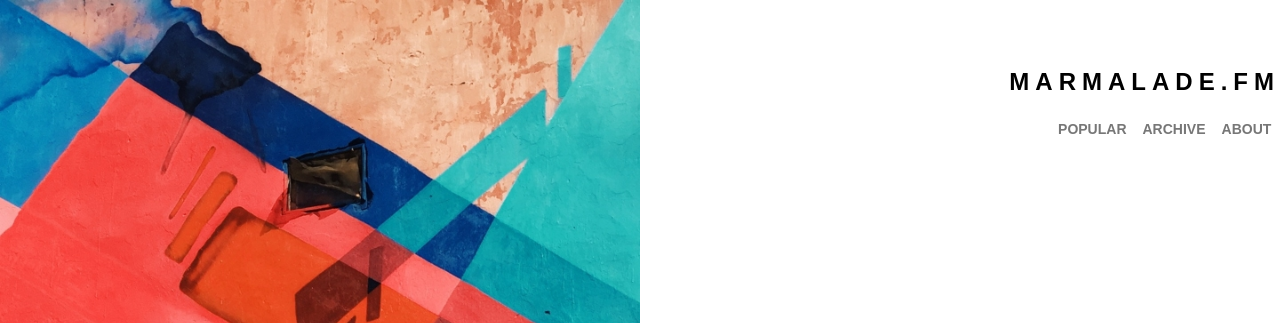
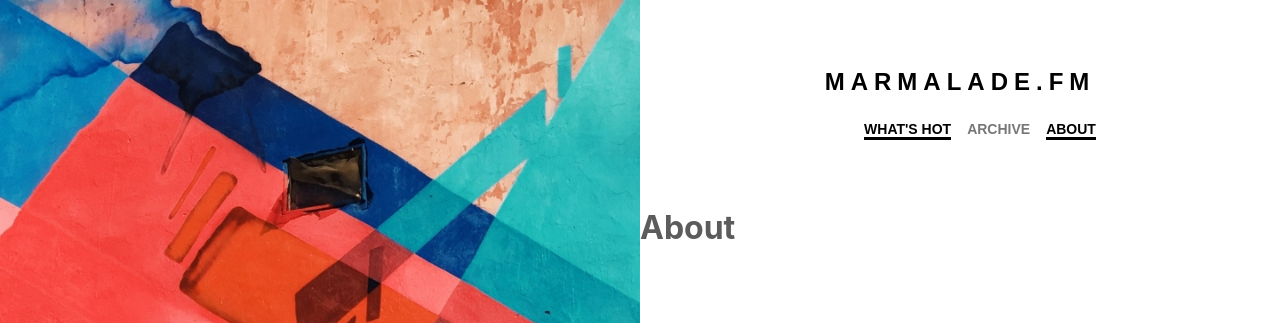
Before and after one commit to madelineuribes/Marmalade.fm, a React (Create React App) app: page /about in a window 1280 px wide. Shown: the top 323 px of the page. Built offline with nearby package versions, Linux system fonts and the light colour scheme; the HTML template or start-up script is replaced by a standard one.

Commit message:
Using React Router

```diff
--- a/package.json
+++ b/package.json
@@ -8,6 +8,7 @@
     "@testing-library/user-event": "^7.2.1",
     "react": "^16.13.1",
     "react-dom": "^16.13.1",
+    "react-router-dom": "^5.2.0",
     "react-scripts": "3.4.3",
     "tachyons": "^4.12.0"
   },
--- a/src/components/App.js
+++ b/src/components/App.js
@@ -1,19 +1,34 @@
 import React, { Component } from 'react';
+import {
+  BrowserRouter as Router,
+  Switch,
+  Route,
+  Link
+} from "react-router-dom";
 
 import FeaturedMix from './FeaturedMix';
 import Header from './Header';
 
+
+const Home = () => <h1>Home</h1>
+const Archive = () => <h1>Archive</h1>
+const About = () => <h1>About</h1>
+
 class App extends Component {
   render() {
     return (
+      <Router>
         <div >
           <div className='flex-l justify-end'>
             {/* FeaturedMix */}
             <FeaturedMix />
-          <div>
+            <div className='w-50-l relative z-1'>
               {/* Header */}
               <Header />
               {/* Routed Page */}
+              <Route exact path="/" component={Home} />
+              <Route path="/archive" component={Archive} />
+              <Route path="/about" component={About} />
             </div>
           </div>
           {/* AutioPlayer */}
@@ -24,6 +39,7 @@ class App extends Component {
             className="db fixed bottom-0 z-5">
           </iframe>
         </div>
+      </Router>
     );
   }
 }
--- a/src/components/Header.js
+++ b/src/components/Header.js
@@ -1,20 +1,25 @@
-import React from 'react';
+import React, { Component } from 'react';
+import { NavLink } from "react-router-dom";
 
 const Header = props => (
   <header className='black mb5 pt5'>
     <h1 className='ttu f3 tracked-mega anton tc mt0 mb3'>Marmalade.fm</h1>
     <ul className='list flex justify-center p10'>
       <li className='mh2'>
-        <a className='nav-link link biryani-black f6 ttu gray'>
-          Popular
-        </a>
+        <NavLink to='/' className="nav-link link biryani-black f6 ttu gray">
+          What's hot
+        </NavLink>
       </li>
-      <li className='mh2'>        <a className='nav-link link black biryani-black f6 ttu gray'>
-        Archive
-        </a></li>
-      <li className='mh2'>        <a className='nav-link link black biryani-black f6 ttu gray'>
-        About
-        </a></li>
+      <li className='mh2'>
+        <NavLink to='/archive' className='nav-link link black biryani-black f6 ttu gray'>
+          Archive
+        </NavLink>
+      </li>
+      <li className='mh2'>
+        <NavLink to='/about' className='nav-link link black biryani-black f6 ttu gray'>
+          About
+        </NavLink>
+      </li>
     </ul>
   </header>
 );
```
Also changed, not shown: 1 other file (tests, documents, lock files or other folders). Lines whose indentation alone changed are shown as unchanged.
